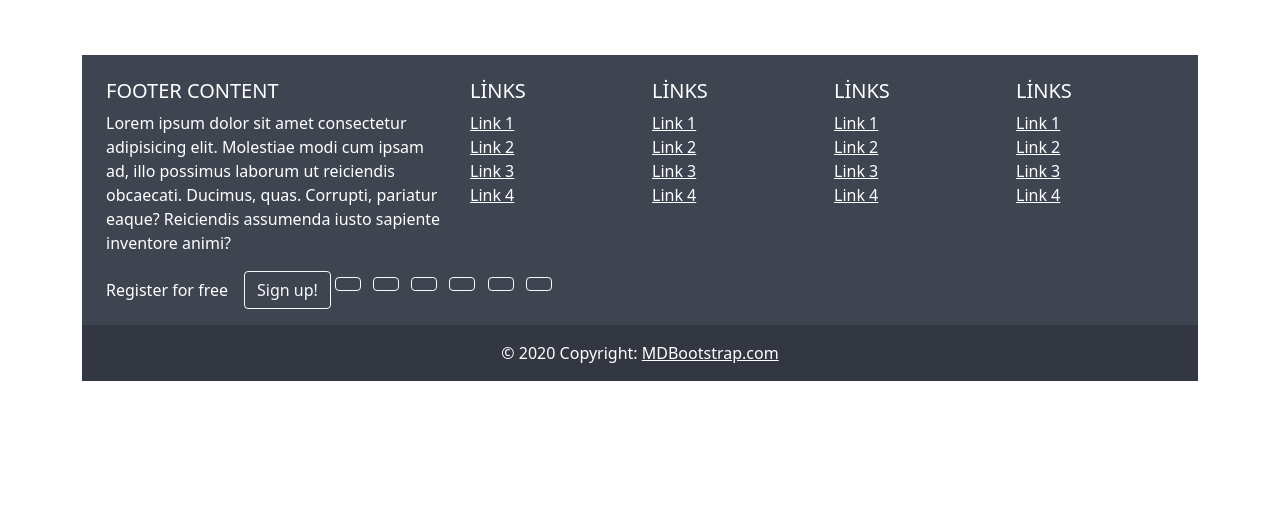
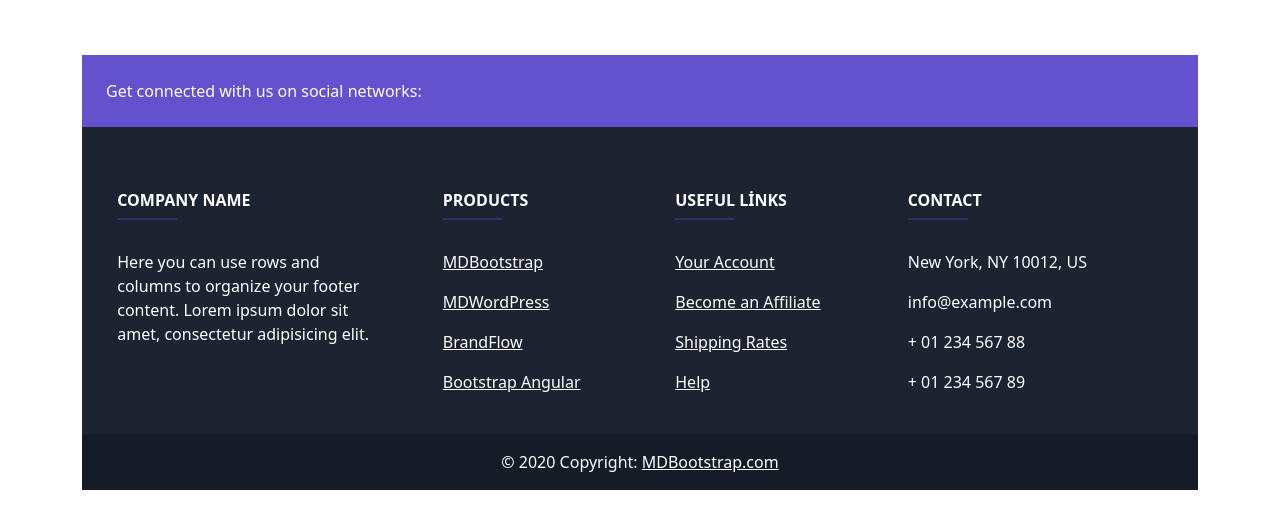
Before and after one commit to sfdsdfgd/ilanpayla-m-website, a plain HTML site: page index.html in a window 1280 px wide. Shown: the part 138-666 px from the top of the page. Drawn offline with nearby package versions, Linux system fonts and the light colour scheme.

Commit message:
footer değiştirildi

```diff
--- a/index.html
+++ b/index.html
@@ -50,194 +50,141 @@
             <a href="reklam2.html">Detaylar</a>
         </div>
     </div>
-    <!-- Diğer reklamlar için aynı yapıyı kopyalayın -->
+
 </div>
 
 <!--  footer başlangıç -->
 
-
 <!-- Remove the container if you want to extend the Footer to full width. -->
 <div class="container my-5">
+
     <!-- Footer -->
     <footer
             class="text-center text-lg-start text-white"
-            style="background-color: #3e4551"
+            style="background-color: #1c2331"
             >
-      <!-- Grid container -->
-      <div class="container p-4 pb-0">
-        <!-- Section: Links -->
-        <section class="">
-          <!--Grid row-->
-          <div class="row">
-            <!--Grid column-->
-            <div class="col-lg-4 col-md-6 mb-4 mb-md-0">
-              <h5 class="text-uppercase">FOOTER CONTENT</h5>
+      <!-- Section: Social media -->
+      <section
+               class="d-flex justify-content-between p-4"
+               style="background-color: #6351ce"
+               >
+        <!-- Left -->
+        <div class="me-5">
+          <span>Get connected with us on social networks:</span>
+        </div>
+        <!-- Left -->
 
+        <!-- Right -->
+        <div>
+          <a href="" class="text-white me-4">
+            <i class="fab fa-facebook-f"></i>
+          </a>
+          <a href="" class="text-white me-4">
+            <i class="fab fa-twitter"></i>
+          </a>
+          <a href="" class="text-white me-4">
+            <i class="fab fa-google"></i>
+          </a>
+          <a href="" class="text-white me-4">
+            <i class="fab fa-instagram"></i>
+          </a>
+          <a href="" class="text-white me-4">
+            <i class="fab fa-linkedin"></i>
+          </a>
+          <a href="" class="text-white me-4">
+            <i class="fab fa-github"></i>
+          </a>
+        </div>
+        <!-- Right -->
+      </section>
+      <!-- Section: Social media -->
+
+      <!-- Section: Links  -->
+      <section class="">
+        <div class="container text-center text-md-start mt-5">
+          <!-- Grid row -->
+          <div class="row mt-3">
+            <!-- Grid column -->
+            <div class="col-md-3 col-lg-4 col-xl-3 mx-auto mb-4">
+              <!-- Content -->
+              <h6 class="text-uppercase fw-bold">Company name</h6>
+              <hr
+                  class="mb-4 mt-0 d-inline-block mx-auto"
+                  style="width: 60px; background-color: #7c4dff; height: 2px"
+                  />
               <p>
-                Lorem ipsum dolor sit amet consectetur adipisicing elit.
-                Molestiae modi cum ipsam ad, illo possimus laborum ut
-                reiciendis obcaecati. Ducimus, quas. Corrupti, pariatur eaque?
-                Reiciendis assumenda iusto sapiente inventore animi?
+                Here you can use rows and columns to organize your footer
+                content. Lorem ipsum dolor sit amet, consectetur adipisicing
+                elit.
               </p>
             </div>
-            <!--Grid column-->
+            <!-- Grid column -->
 
-            <!--Grid column-->
-            <div class="col-lg-2 col-md-6 mb-4 mb-md-0">
-              <h5 class="text-uppercase">Links</h5>
+            <!-- Grid column -->
+            <div class="col-md-2 col-lg-2 col-xl-2 mx-auto mb-4">
+              <!-- Links -->
+              <h6 class="text-uppercase fw-bold">Products</h6>
+              <hr
+                  class="mb-4 mt-0 d-inline-block mx-auto"
+                  style="width: 60px; background-color: #7c4dff; height: 2px"
+                  />
+              <p>
+                <a href="#!" class="text-white">MDBootstrap</a>
+              </p>
+              <p>
+                <a href="#!" class="text-white">MDWordPress</a>
+              </p>
+              <p>
+                <a href="#!" class="text-white">BrandFlow</a>
+              </p>
+              <p>
+                <a href="#!" class="text-white">Bootstrap Angular</a>
+              </p>
+            </div>
+            <!-- Grid column -->
 
-              <ul class="list-unstyled mb-0">
-                <li>
-                  <a href="#!" class="text-white">Link 1</a>
-                </li>
-                <li>
-                  <a href="#!" class="text-white">Link 2</a>
-                </li>
-                <li>
-                  <a href="#!" class="text-white">Link 3</a>
-                </li>
-                <li>
-                  <a href="#!" class="text-white">Link 4</a>
-                </li>
-              </ul>
+            <!-- Grid column -->
+            <div class="col-md-3 col-lg-2 col-xl-2 mx-auto mb-4">
+              <!-- Links -->
+              <h6 class="text-uppercase fw-bold">Useful links</h6>
+              <hr
+                  class="mb-4 mt-0 d-inline-block mx-auto"
+                  style="width: 60px; background-color: #7c4dff; height: 2px"
+                  />
+              <p>
+                <a href="#!" class="text-white">Your Account</a>
+              </p>
+              <p>
+                <a href="#!" class="text-white">Become an Affiliate</a>
+              </p>
+              <p>
+                <a href="#!" class="text-white">Shipping Rates</a>
+              </p>
+              <p>
+                <a href="#!" class="text-white">Help</a>
+              </p>
             </div>
-            <!--Grid column-->
+            <!-- Grid column -->
 
-            <!--Grid column-->
-            <div class="col-lg-2 col-md-6 mb-4 mb-md-0">
-              <h5 class="text-uppercase">Links</h5>
-
-              <ul class="list-unstyled mb-0">
-                <li>
-                  <a href="#!" class="text-white">Link 1</a>
-                </li>
-                <li>
-                  <a href="#!" class="text-white">Link 2</a>
-                </li>
-                <li>
-                  <a href="#!" class="text-white">Link 3</a>
-                </li>
-                <li>
-                  <a href="#!" class="text-white">Link 4</a>
-                </li>
-              </ul>
+            <!-- Grid column -->
+            <div class="col-md-4 col-lg-3 col-xl-3 mx-auto mb-md-0 mb-4">
+              <!-- Links -->
+              <h6 class="text-uppercase fw-bold">Contact</h6>
+              <hr
+                  class="mb-4 mt-0 d-inline-block mx-auto"
+                  style="width: 60px; background-color: #7c4dff; height: 2px"
+                  />
+              <p><i class="fas fa-home mr-3"></i> New York, NY 10012, US</p>
+              <p><i class="fas fa-envelope mr-3"></i> info@example.com</p>
+              <p><i class="fas fa-phone mr-3"></i> + 01 234 567 88</p>
+              <p><i class="fas fa-print mr-3"></i> + 01 234 567 89</p>
             </div>
-            <!--Grid column-->
-
-            <!--Grid column-->
-            <div class="col-lg-2 col-md-6 mb-4 mb-md-0">
-              <h5 class="text-uppercase">Links</h5>
-
-              <ul class="list-unstyled mb-0">
-                <li>
-                  <a href="#!" class="text-white">Link 1</a>
-                </li>
-                <li>
-                  <a href="#!" class="text-white">Link 2</a>
-                </li>
-                <li>
-                  <a href="#!" class="text-white">Link 3</a>
-                </li>
-                <li>
-                  <a href="#!" class="text-white">Link 4</a>
-                </li>
-              </ul>
-            </div>
-            <!--Grid column-->
-
-            <!--Grid column-->
-            <div class="col-lg-2 col-md-6 mb-4 mb-md-0">
-              <h5 class="text-uppercase">Links</h5>
-
-              <ul class="list-unstyled mb-0">
-                <li>
-                  <a href="#!" class="text-white">Link 1</a>
-                </li>
-                <li>
-                  <a href="#!" class="text-white">Link 2</a>
-                </li>
-                <li>
-                  <a href="#!" class="text-white">Link 3</a>
-                </li>
-                <li>
-                  <a href="#!" class="text-white">Link 4</a>
-                </li>
-              </ul>
-            </div>
-            <!--Grid column-->
+            <!-- Grid column -->
           </div>
-          <!--Grid row-->
-        </section>
-        <!-- Section: Links -->
-
-        <hr class="mb-4" />
-
-        <!-- Section: CTA -->
-        <section class="">
-          <p class="d-flex justify-content-center align-items-center">
-            <span class="me-3">Register for free</span>
-            <button type="button" class="btn btn-outline-light btn-rounded">
-              Sign up!
-            </button>
-          </p>
-        </section>
-        <!-- Section: CTA -->
-
-        <hr class="mb-4" />
-
-        <!-- Section: Social media -->
-        <section class="mb-4 text-center">
-          <!-- Facebook -->
-          <a
-             class="btn btn-outline-light btn-floating m-1"
-             href="#!"
-             role="button"
-             ><i class="fab fa-facebook-f"></i
-            ></a>
-
-          <!-- Twitter -->
-          <a
-             class="btn btn-outline-light btn-floating m-1"
-             href="#!"
-             role="button"
-             ><i class="fab fa-twitter"></i
-            ></a>
-
-          <!-- Google -->
-          <a
-             class="btn btn-outline-light btn-floating m-1"
-             href="#!"
-             role="button"
-             ><i class="fab fa-google"></i
-            ></a>
-
-          <!-- Instagram -->
-          <a
-             class="btn btn-outline-light btn-floating m-1"
-             href="#!"
-             role="button"
-             ><i class="fab fa-instagram"></i
-            ></a>
-
-          <!-- Linkedin -->
-          <a
-             class="btn btn-outline-light btn-floating m-1"
-             href="#!"
-             role="button"
-             ><i class="fab fa-linkedin-in"></i
-            ></a>
-
-          <!-- Github -->
-          <a
-             class="btn btn-outline-light btn-floating m-1"
-             href="#!"
-             role="button"
-             ><i class="fab fa-github"></i
-            ></a>
-        </section>
-        <!-- Section: Social media -->
-      </div>
-      <!-- Grid container -->
+          <!-- Grid row -->
+        </div>
+      </section>
+      <!-- Section: Links  -->
 
       <!-- Copyright -->
       <div
@@ -252,6 +199,7 @@
       <!-- Copyright -->
     </footer>
     <!-- Footer -->
+
   </div>
   <!-- End of .container -->
 
```
